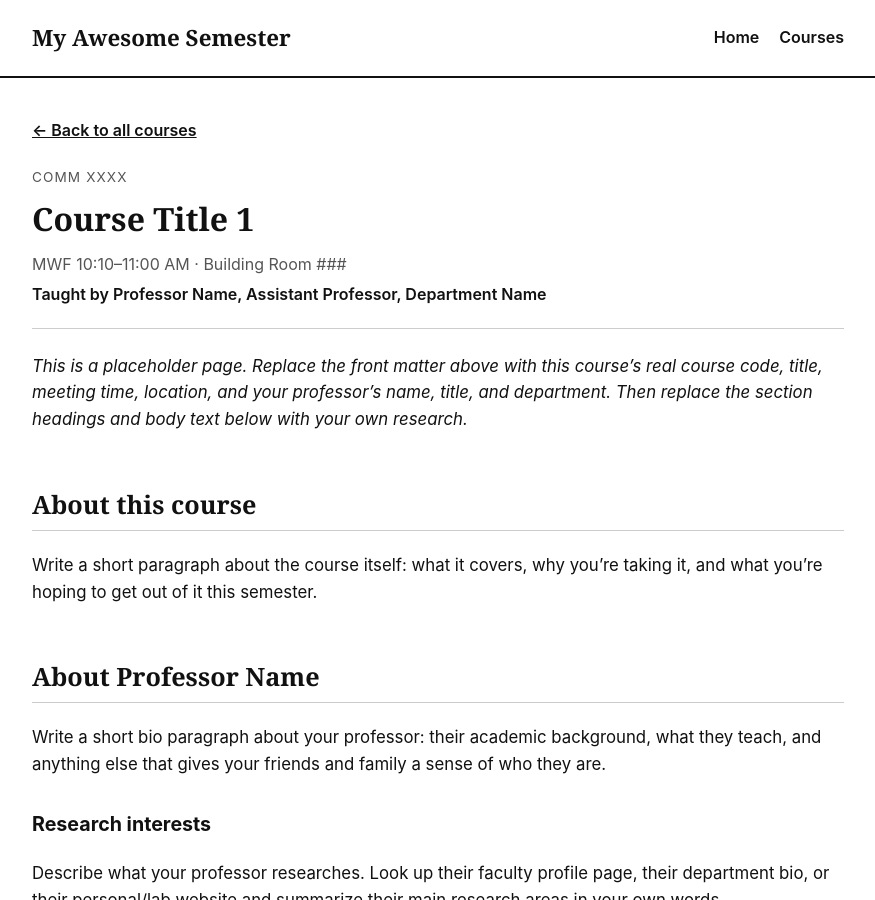
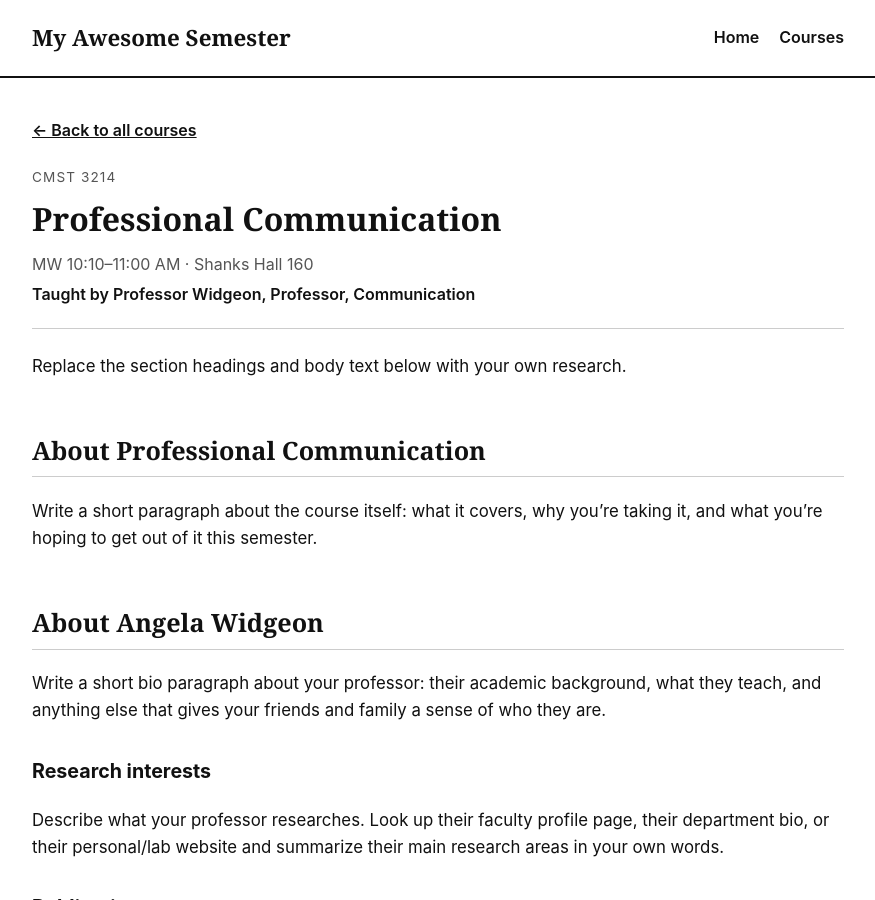
Before and after one commit to abbyfriedman1/myawesomesemester26, a Jekyll site: the page built from _courses/course-01.md, in a window 1280 px wide and 900 px high. Shown: the whole window, without its empty margins (202-1077 px from the left). Built offline with Jekyll 4.4.1, drawn with Linux system fonts in a browser that asks for light colours.

Commit message:
Update course-01.md

```diff
--- a/_courses/course-01.md
+++ b/_courses/course-01.md
@@ -1,25 +1,23 @@
 ---
 course_number: 1
-course_code: "COMM XXXX"
-course_title: "Course Title 1"
-meeting_time: "MWF 10:10–11:00 AM"
-location: "Building Room ###"
-instructor_name: "Professor Name"
-instructor_title: "Assistant Professor"
-instructor_department: "Department Name"
+course_code: "CMST 3214"
+course_title: "Professional Communication"
+meeting_time: "MW 10:10–11:00 AM"
+location: "Shanks Hall 160"
+instructor_name: "Professor Widgeon"
+instructor_title: "Professor"
+instructor_department: "Communication"
 ---
 
-_This is a placeholder page. Replace the front matter above with this course's real
-course code, title, meeting time, location, and your professor's name, title, and
-department. Then replace the section headings and body text below with your own
-research._
+Replace the section headings and body text below with your own
+research.
 
-## About this course
+## About Professional Communication
 
 Write a short paragraph about the course itself: what it covers, why you're taking
 it, and what you're hoping to get out of it this semester.
 
-## About Professor Name
+## About Angela Widgeon
 
 Write a short bio paragraph about your professor: their academic background, what
 they teach, and anything else that gives your friends and family a sense of who
```
